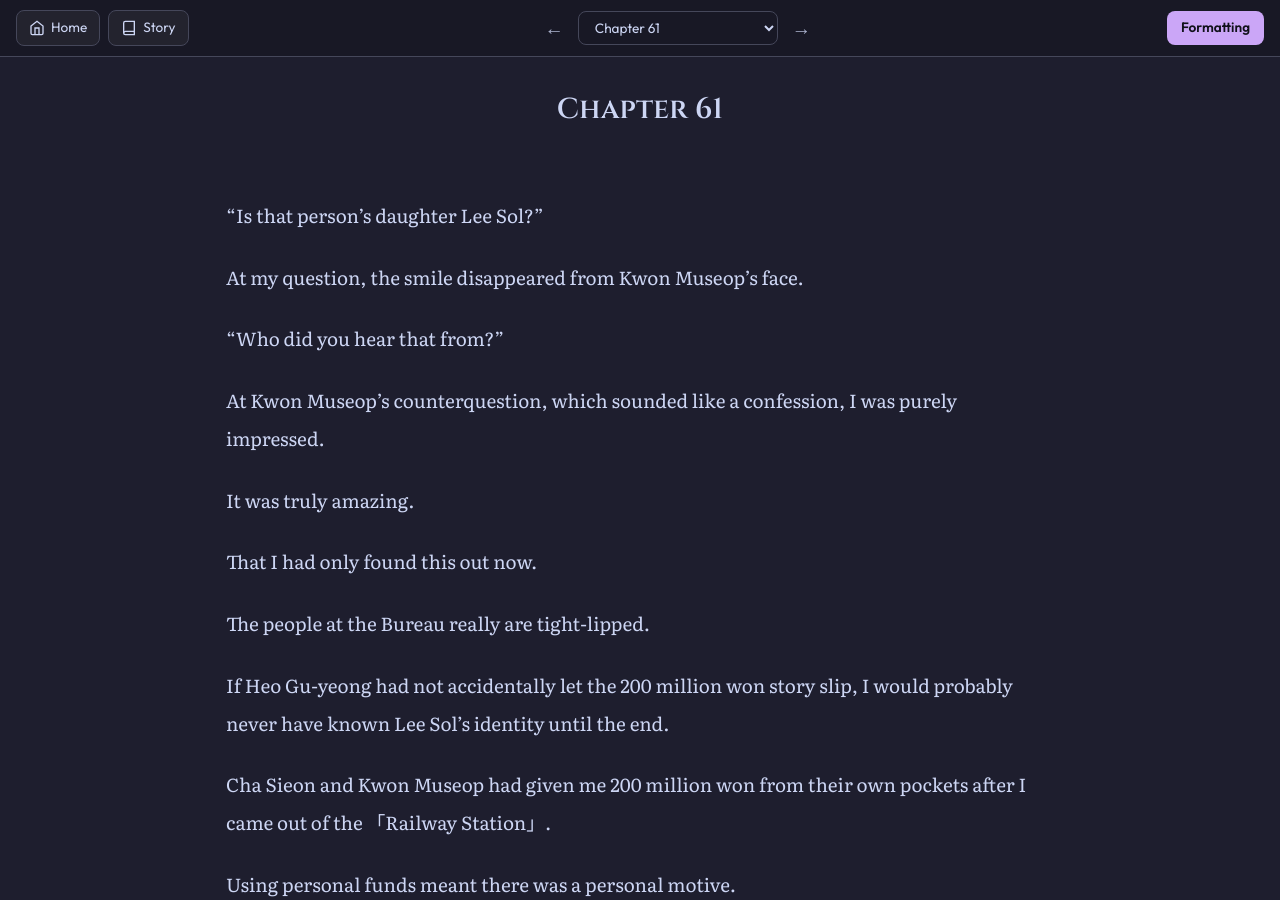
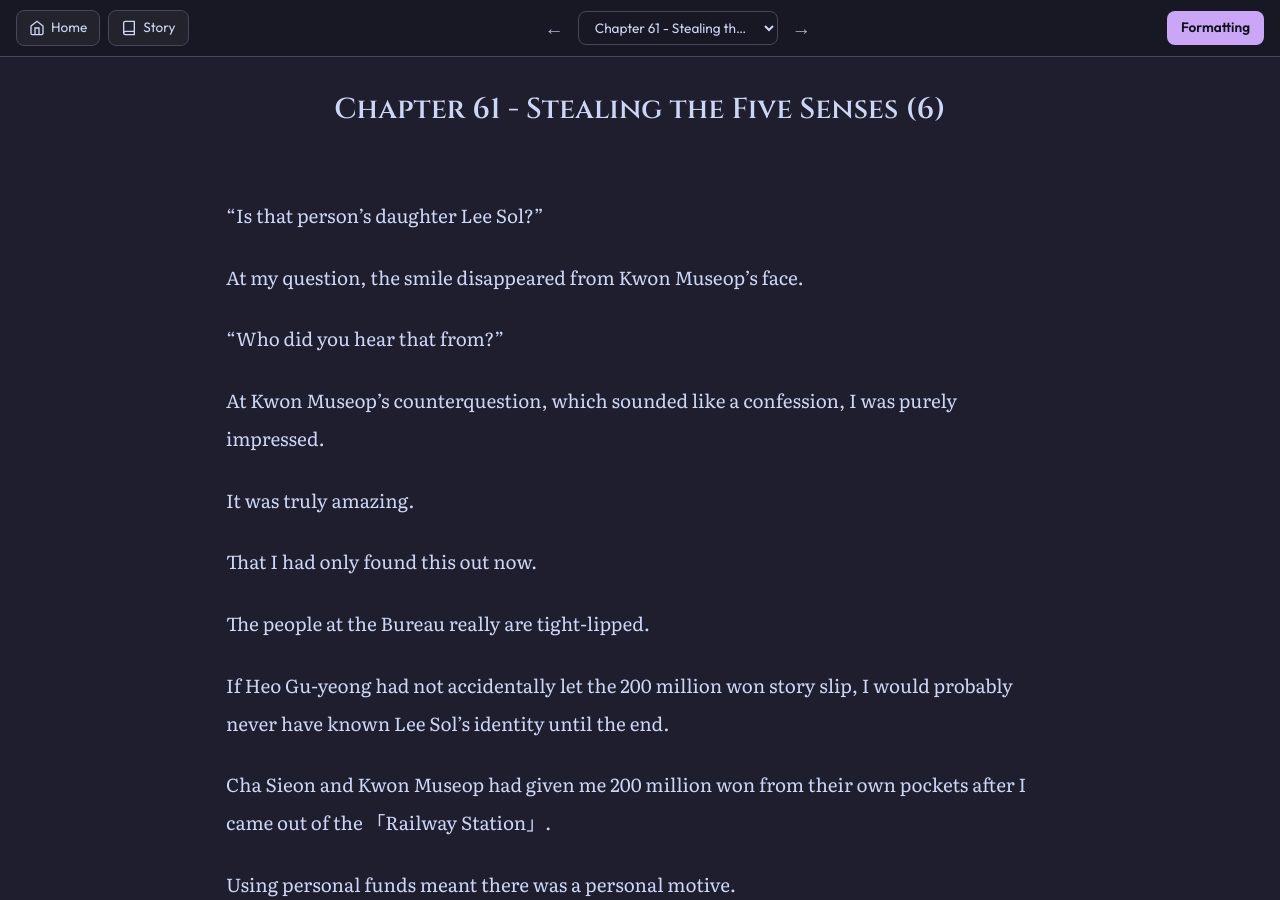
Before and after one commit to soleumn/soleumn.github.io, a Jekyll site: the page built from _chapters/esg/ch61.md, in a window 1280 px wide and 900 px high. Built offline with Jekyll 4.4.1, drawn with Linux system fonts in a browser that asks for light colours; comment, search, counter and statistics services are not loaded.

Commit message:
Update ch61.md

```diff
--- a/_chapters/esg/ch61.md
+++ b/_chapters/esg/ch61.md
@@ -1,5 +1,5 @@
 ---
-title: "Chapter 61"
+title: "Chapter 61 - Stealing the Five Senses (6)"
 categories: esg
 capitulo: 61
 ---
```
